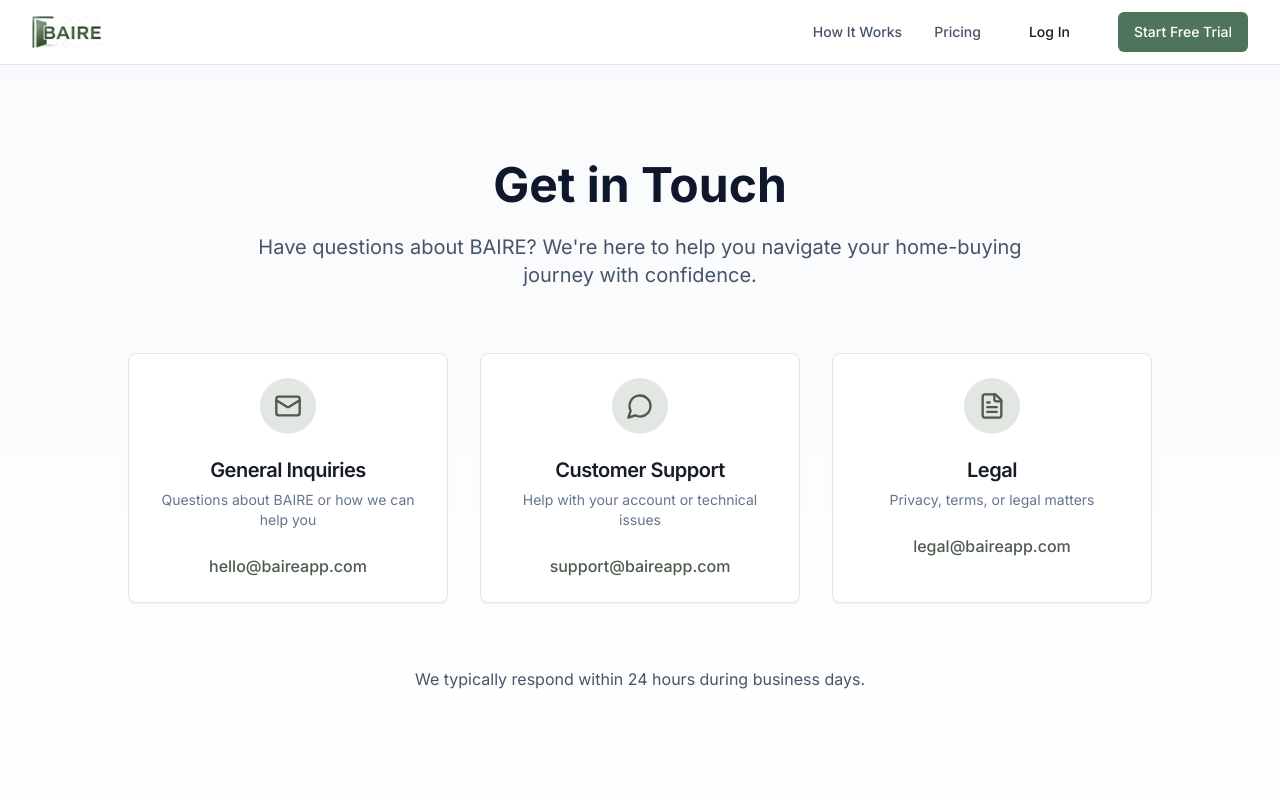
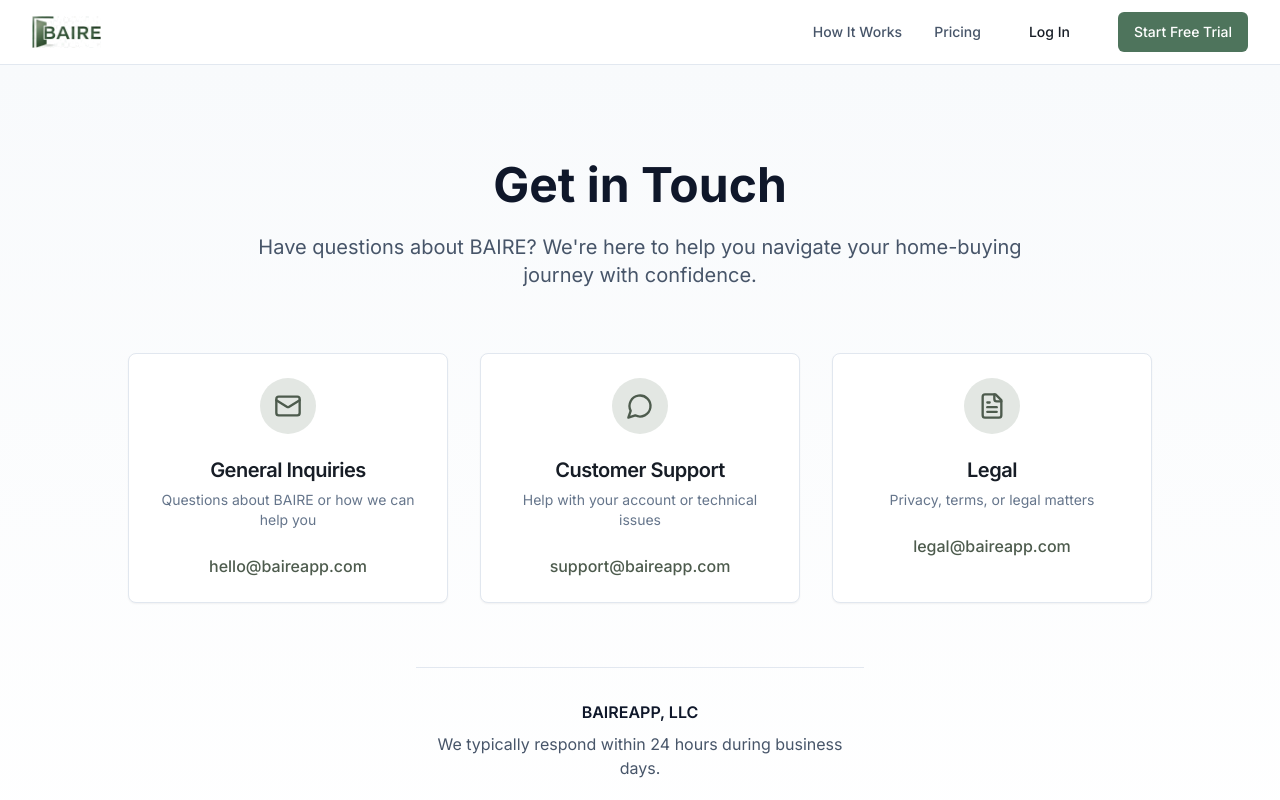
Before and after one commit to geoffbailey114/baireapp, a Next.js app: page /contact in a window 1280 px wide. Shown: the top 800 px of the page. Built offline with nearby package versions, Linux system fonts and the light colour scheme.

Commit message:
Update page.tsx

```diff
--- a/app/contact/page.tsx
+++ b/app/contact/page.tsx
@@ -84,9 +84,10 @@ export default function ContactPage() {
           </Card>
         </div>
 
-        {/* Response Time */}
-        <div className="text-center mt-16">
-          <p className="text-slate-600">
+        {/* Company Info */}
+        <div className="text-center mt-16 pt-8 border-t border-slate-200 max-w-md mx-auto">
+          <p className="font-semibold text-slate-900">BAIREAPP, LLC</p>
+          <p className="text-slate-600 mt-2">
             We typically respond within 24 hours during business days.
           </p>
         </div>
```
